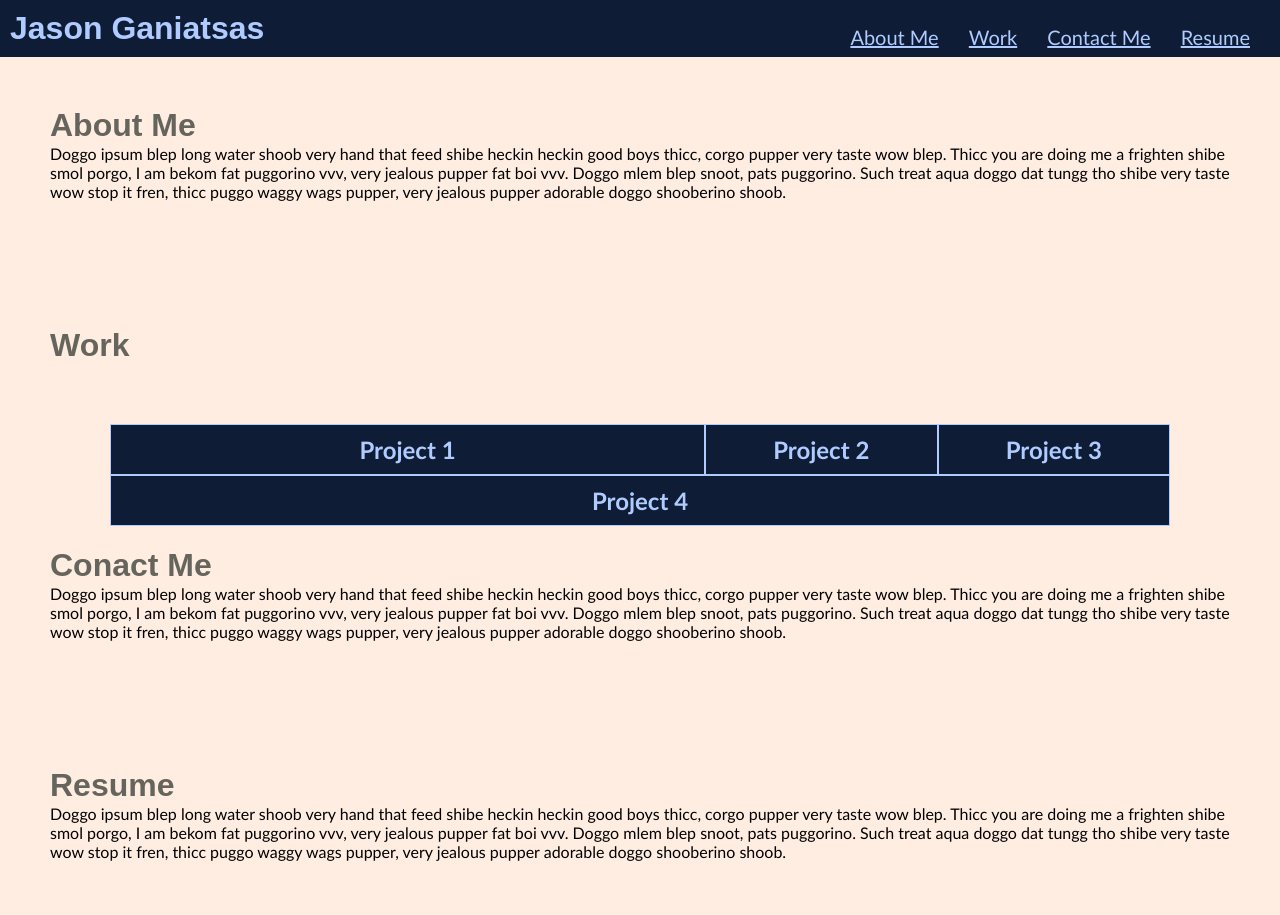
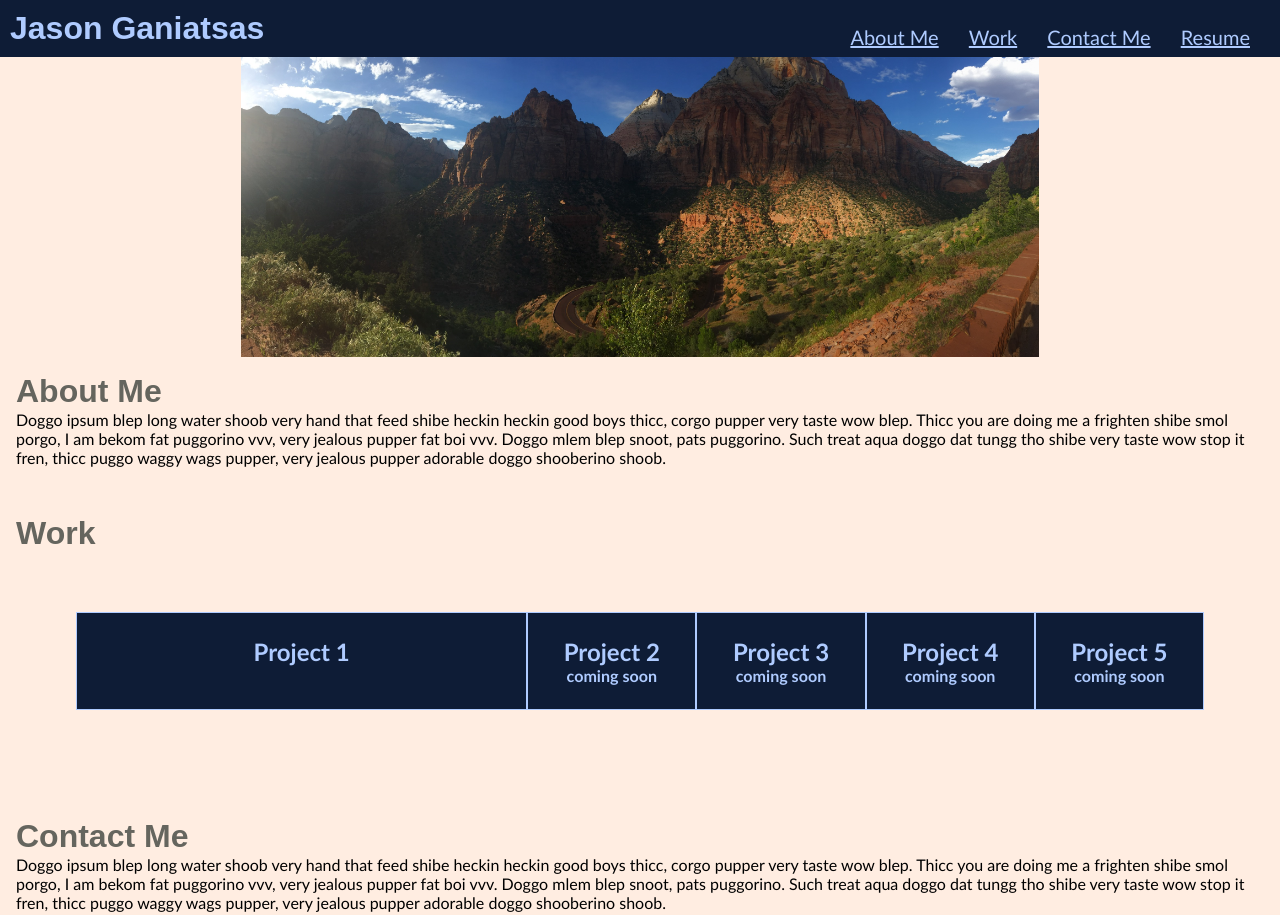
Before and after one commit to derotto54/Homework_02, a plain HTML site: page index.html in a window 1280 px wide. Shown: the top 915 px of the page. Drawn offline with Linux system fonts and the light colour scheme.

Commit message:
minor updates

```diff
--- a/assets/style.css
+++ b/assets/style.css
@@ -3,8 +3,6 @@
     padding: 0;
     margin: 0;
 }
-
-
 
 header {
     padding: 10px;
@@ -18,7 +16,6 @@ header h1 {
     display: inline-block;
 }
 
-
 header nav {
     padding-top: 15px;
     margin-right: 20px;
@@ -27,12 +24,12 @@ header nav {
     font-size: 20px;
 }
 
-
 header nav ul li {
     display: inline-block;
     margin-left: 25px;
     color: #afcbff;
 }
+
 a:link {
     color: #afcbff;
 }
@@ -40,8 +37,24 @@ a:visited  {
     color: #afcbff;
 }
 
+a:hover {
+    color: #9b5094;
+}
+
 body {
 background-color: #ffede1;
+}
+
+section {
+    display: flex;
+    justify-content: center;
+
+}
+
+main img {
+    padding: 0px 10px 0px 10px;
+    height: 300px
+
 }
 
 main h1 {
@@ -50,26 +63,26 @@ main h1 {
 }
 
 .sec {
-    margin-bottom: 20px;
-    padding: 50px;
-    height: 200px;
+    margin-bottom: 1em;
+    padding: 1em;
     font-family: 'Gill Sans', 'Gill Sans MT', Calibri, 'Trebuchet MS', sans-serif;
 }
 
 sec img {
-    height: 200px;
+    height: 20em;
     width: 100%;
 }
+
 #ws  {
     display: flex;
-    flex-wrap: wrap;
-
     justify-content: space-between;
     padding: 60px;
+    flex-wrap: wrap;
 }
+
 .proj {
-    flex: 1 0 200px;
-    padding: 10px;
+    flex: 1 0 15%;
+    padding: 1em;
     text-align: center;
     border-style: solid;
     border-width: 1px;
@@ -77,6 +90,18 @@ sec img {
     color: #afcbff;
 }
 
+.proj:hover {
+    background: #9b5094;
+}
+
 #firstProj {
-    flex: 2 1 50%;
+    flex: 1 0 40%;
 }
+
+@media screen and (max-width: 800px) {
+    header, nav {
+        flex-direction: column;
+        justify-content: center;
+    }
+
+}
--- a/index.html
+++ b/index.html
@@ -28,6 +28,9 @@
         </nav>
     </header>
     <main>
+        <section>
+            <img src="assets/zion.jpg" alt="Zion National Park"/>
+        </section>
         <div class=sec>
             <h1 id=about>About Me</h1>
             <p>Doggo ipsum blep long water shoob very hand that feed shibe heckin heckin good boys thicc, corgo pupper very taste wow blep. Thicc you are doing me a frighten shibe smol porgo, I am bekom fat puggorino vvv, very jealous pupper fat boi vvv. Doggo mlem blep snoot, pats puggorino. Such treat aqua doggo dat tungg tho shibe very taste wow stop it fren, thicc puggo waggy wags pupper, very jealous pupper adorable doggo shooberino shoob.</p>
@@ -36,13 +39,14 @@
                 <h1 id=work>Work</h1>
                         <div id=ws>
                         <h2 class=proj id=firstProj>Project 1</h2>
-                        <h2 class=proj>Project 2</h2>
-                        <h2 class=proj>Project 3</h2>
-                        <h2 class=proj>Project 4</h2>
+                        <h2 class=proj>Project 2<span><br><h6>coming soon</span></h6></span></h2>
+                        <h2 class=proj>Project 3<span><br><h6>coming soon</span></h6></span></h2>
+                        <h2 class=proj>Project 4<span><br><h6>coming soon</span></h6></span></h2>
+                        <h2 class=proj>Project 5<span><br><h6>coming soon</span></h6></span></h2>
                     </div>
             </div>
         <div class=sec>
-            <h1 id=contact>Conact Me</h1>
+            <h1 id=contact>Contact Me</h1>
             <p>Doggo ipsum blep long water shoob very hand that feed shibe heckin heckin good boys thicc, corgo pupper very taste wow blep. Thicc you are doing me a frighten shibe smol porgo, I am bekom fat puggorino vvv, very jealous pupper fat boi vvv. Doggo mlem blep snoot, pats puggorino. Such treat aqua doggo dat tungg tho shibe very taste wow stop it fren, thicc puggo waggy wags pupper, very jealous pupper adorable doggo shooberino shoob.</p>
         </div>
         <div class=sec>
```
Also changed, not shown: assets/soon.jpg (deleted), assets/zion.jpg (added).
